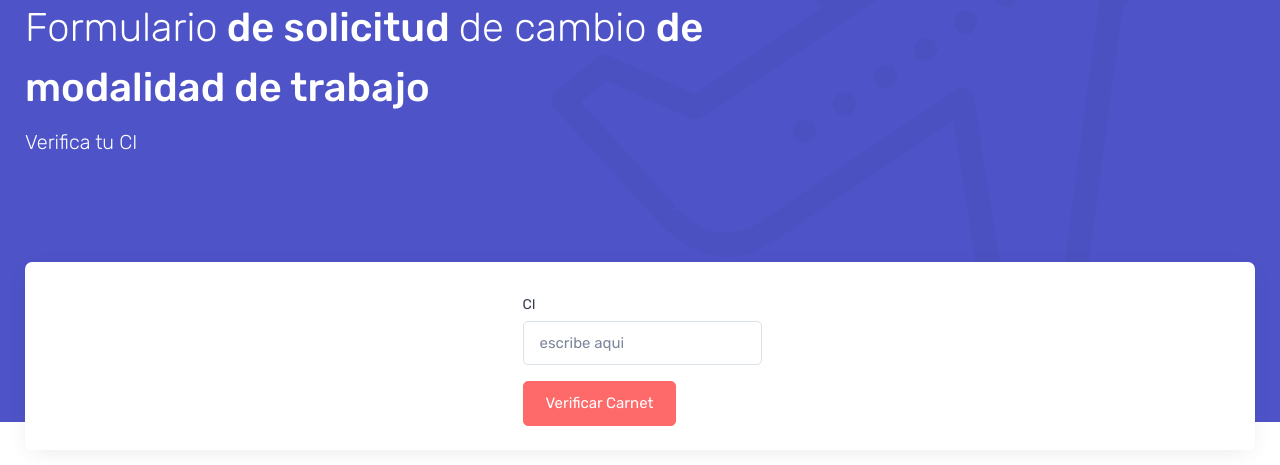
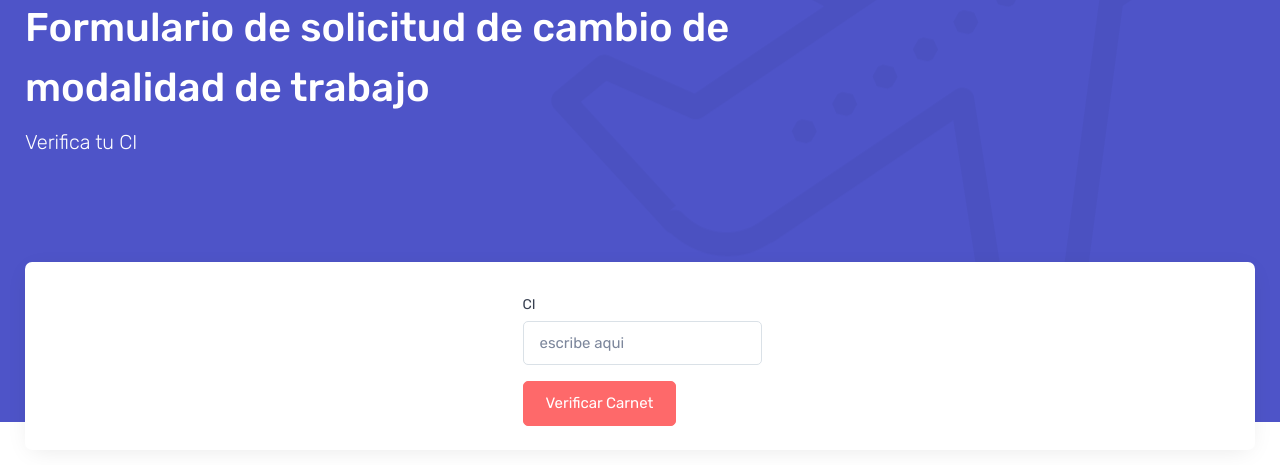
Before and after one commit to disydes/teleTrabajoBoa, a plain HTML site: page index.html in a window 1280 px wide. Shown: the part 261-726 px from the top of the page. Drawn offline with Linux system fonts and the light colour scheme; some packages are replaced by stand-ins of ours; a script that the page names is missing.

Commit message:
added title

```diff
--- a/index.html
+++ b/index.html
@@ -32,9 +32,7 @@
             <div class="row mb-4 mb-sm-5">
                 <div class="col-lg-7 col-md-9 text-center text-sm-left">
                     <img src="js_css_src/TeleTrabajo/logo.png" style="width: 30%;">
-                    <h1 class="text-white line-height-base"><span class='font-weight-light'>Formulario</span> de solicitud
-                        <span
-                                class='font-weight-light'>de cambio</span> de modalidad de trabajo </h1>
+                    <h1 class="text-white line-height-base">Formulario de solicitud de cambio de modalidad de trabajo </h1>
                     <h2 class="h5 text-white font-weight-light" id="verifica_ci">Verifica tu CI</h2>
 
                 </div>
```
